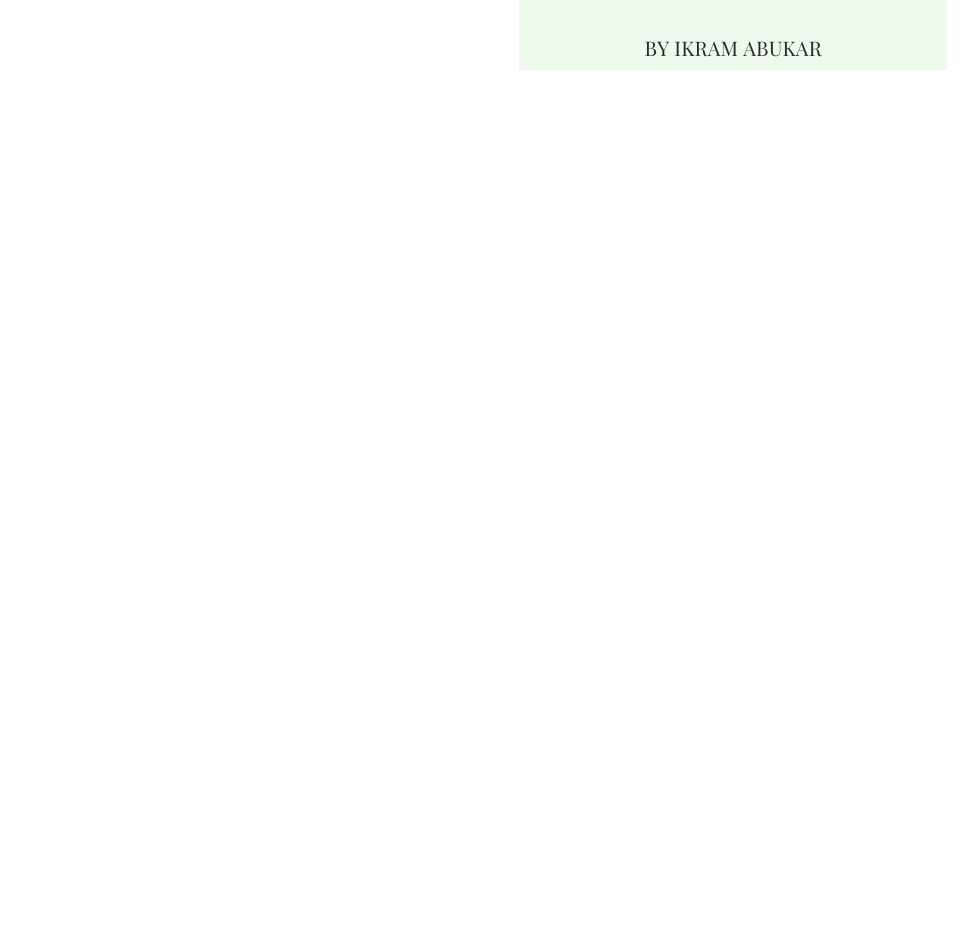
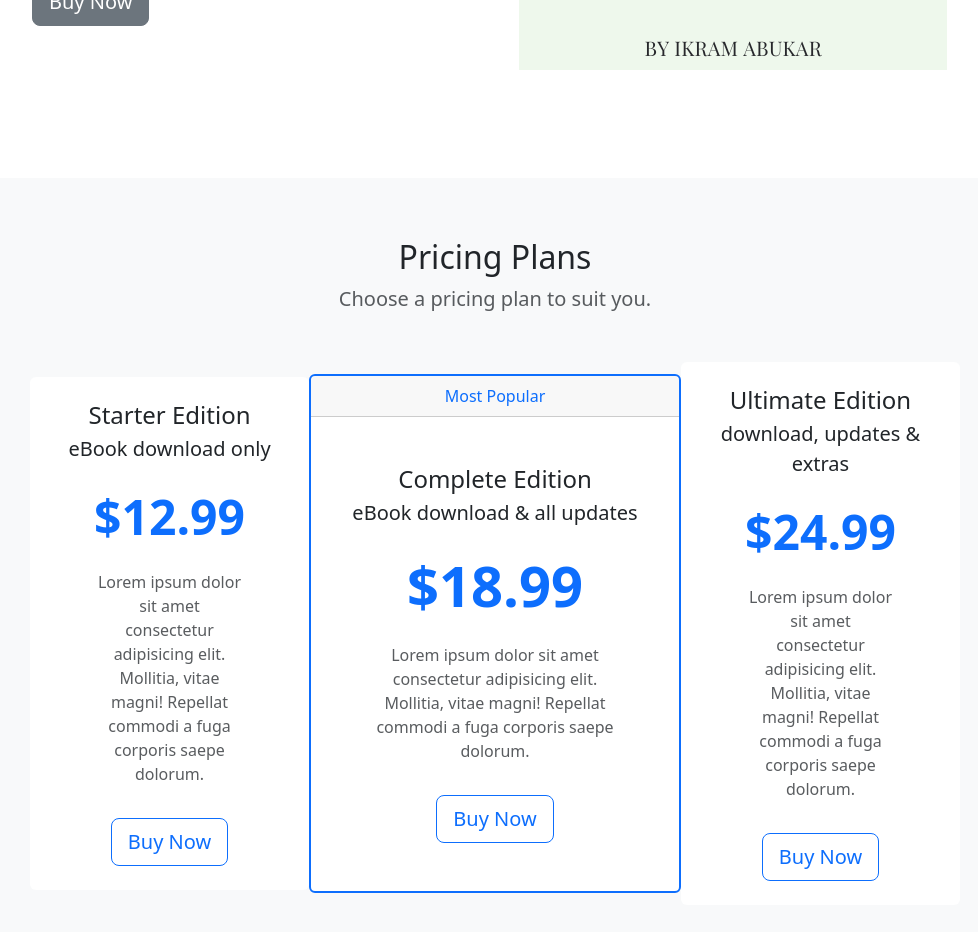
Before and after one commit to ikramabukar/Book-Website, a plain HTML site: page index.html in a window 1280 px wide. Shown: the part 664-1596 px from the top of the page, without its empty margins (145-1123 px from the left). Before the commit the page ends 800 px from the top, so only its background shows below. Drawn offline with nearby package versions, Linux system fonts and the light colour scheme.

Commit message:
creation of cards

```diff
--- a/index.html
+++ b/index.html
@@ -17,7 +17,7 @@
   </head>
   <body>
     <!--navbar-->
-<nav class ="navbar navbar-expand-md navbar-white">
+<nav class ="navbar navbar-expand-md navbar-light">
     <div class="container-xxl">
 
 <a class = "navbar-brand" href="#intro">
@@ -25,7 +25,6 @@
 Become A Pro At Coding
 </span>
 </a>
-
 
 <!--toggle button for mobile nav-->
 <button class="navbar-toggler" type="button" data-bs-toggle="collapse" data-bs-target="#main-nav" aria-controls="main-nav" aria-expanded="false" aria-label="Toggle navigation">
@@ -65,7 +64,7 @@ Become A Pro At Coding
               <div class="col-md-5 text-center text-md-start">
                 <h1>
                   <div class="display-2">Become a Pro at Coding</div>
-                  <div class="display-5 text-muted">Your Coding Skills</div>
+                  <div class="display-5 text-muted">Develop Your Coding Skills</div>
                 </h1>
 <p class="lead my-4 text-muted">Lorem ipsum dolor sit, amet consectetur adipisicing elit.</p>
     <a href ="#pricing" class = "btn btn-secondary btn-lg"> Buy Now</a>
@@ -77,7 +76,72 @@ Become A Pro At Coding
 </div>
 </section>
 
+<!--pricing plans-->
+<section id="pricing" class="bg-light mt-5">
+    <div class="container-lg">
+      <div class="text-center">
+        <h2>Pricing Plans</h2>
+        <p class="lead text-muted">Choose a pricing plan to suit you.</p>
+      </div>
 
+      <div class="row my-5 g-0 align-items-center justify-content-center">
+        <div class="col-8 col-lg-4 col-xl-3">
+          <div class="card border-0">
+            <div class="card-body text-center py-4">
+              <h4 class="card-title">Starter Edition</h4>
+              <p class="lead card-subtitle">eBook download only</p>
+              <p class="display-5 my-4 text-primary fw-bold">$12.99</p>
+              <p class="card-text mx-5 text-muted d-none d-lg-block">Lorem ipsum dolor sit amet consectetur adipisicing elit. Mollitia, vitae magni! Repellat commodi a fuga corporis saepe dolorum.</p>
+              <a href="#" class="btn btn-outline-primary btn-lg mt-3">
+                Buy Now
+              </a>
+            </div>
+          </div>
+        </div>
+
+        <div class="col-9 col-lg-4">
+          <div class="card border-primary border-2">
+            <div class="card-header text-center text-primary">Most Popular</div>
+            <div class="card-body text-center py-5">
+              <h4 class="card-title">Complete Edition</h4>
+              <p class="lead card-subtitle">eBook download & all updates</p>
+              <p class="display-4 my-4 text-primary fw-bold">$18.99</p>
+              <p class="card-text mx-5 text-muted d-none d-lg-block">Lorem ipsum dolor sit amet consectetur adipisicing elit. Mollitia, vitae magni! Repellat commodi a fuga corporis saepe dolorum.</p>
+              <a href="#" class="btn btn-outline-primary btn-lg mt-3">
+                Buy Now
+              </a>
+            </div>
+          </div>
+        </div>
+
+
+
+        <div class="col-8 col-lg-4 col-xl-3">
+            <div class="card border-0">
+              <div class="card-body text-center py-4">
+                <h4 class="card-title">Ultimate Edition</h4>
+                <p class="lead card-subtitle">download, updates & extras</p>
+                <p class="display-5 my-4 text-primary fw-bold">$24.99</p>
+                <p class="card-text mx-5 text-muted d-none d-lg-block">Lorem ipsum dolor sit amet consectetur adipisicing elit. Mollitia, vitae magni! Repellat commodi a fuga corporis saepe dolorum.</p>
+                <a href="#" class="btn btn-outline-primary btn-lg mt-3">
+                  Buy Now
+                </a>
+              </div>
+            </div>
+          </div>
+        </div>
+    </div>
+</div>
+      </div><!-- end container -->
+
+
+
+
+
+
+
+
+</section>
 
 
 
```
